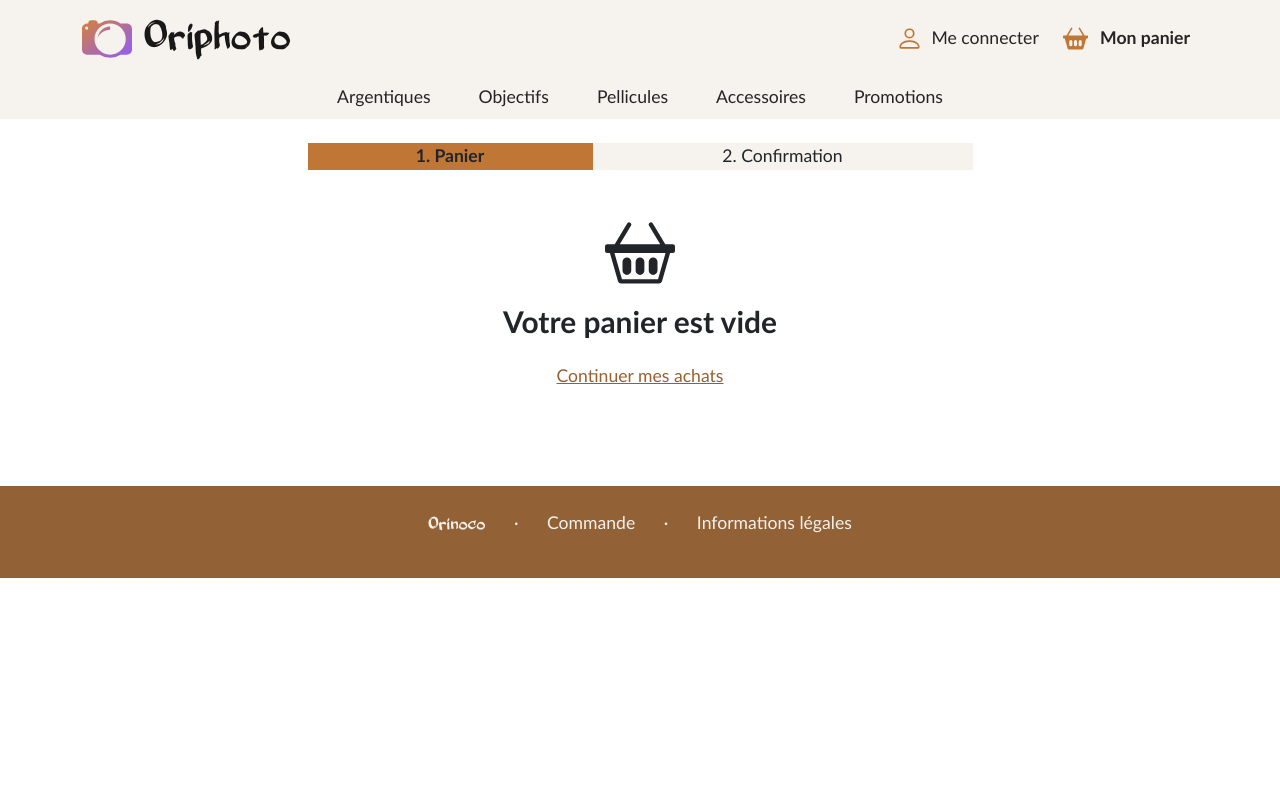
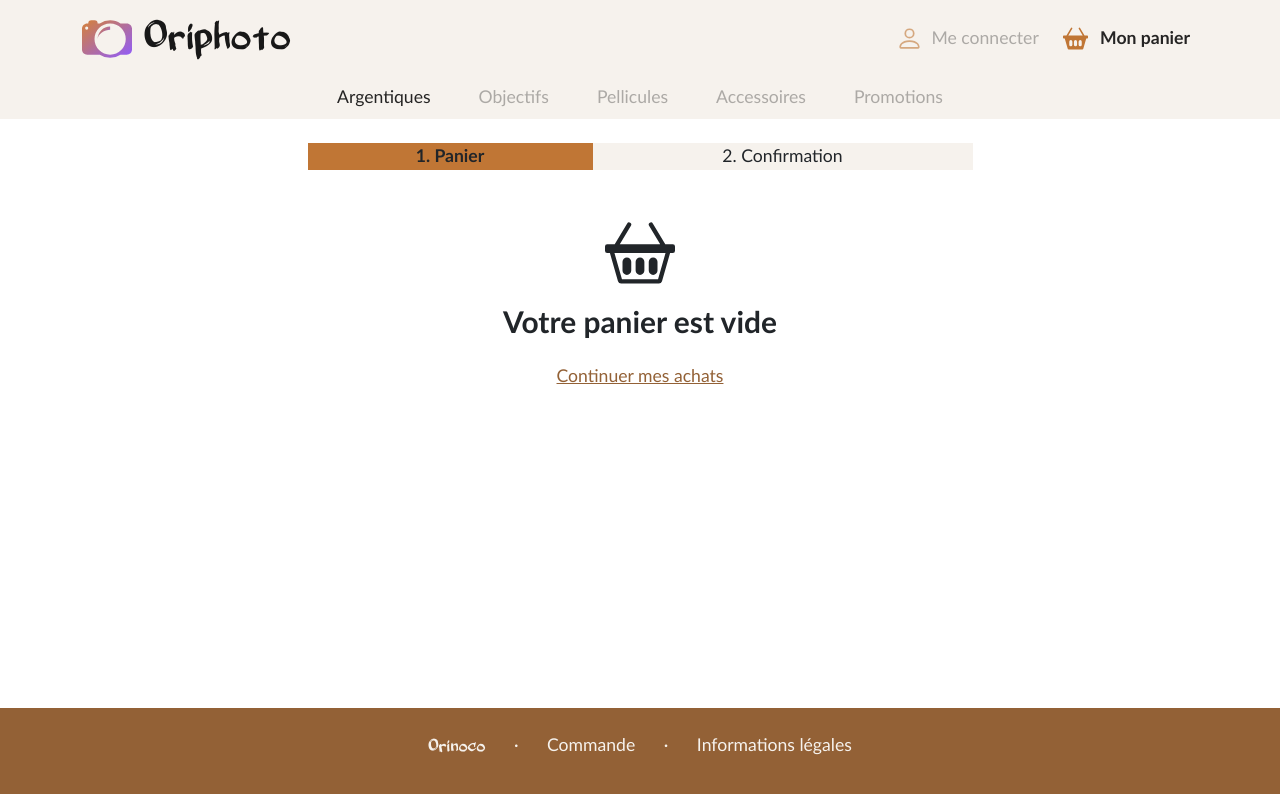
Before and after one commit to MarineFlora/oc_p5_orinoco, a website: page pages/cart.html in a window 1280 px wide. Drawn offline with nearby package versions, Linux system fonts and the light colour scheme.

Commit message:
disabling fake links header + better page height

```diff
--- a/pages/cart.html
+++ b/pages/cart.html
@@ -38,7 +38,7 @@
 
                             <ul class="navbar-nav d-flex align-items-center">
                                 <li class="nav-item">
-                                    <a class="nav-link d-flex align-items-center" href="#">
+                                    <a class="nav-link d-flex align-items-center disabled" href="#">
                                         <svg xmlns="http://www.w3.org/2000/svg" width="27" height="27" fill="currentColor" class="mx-2 bi bi-person navbar-icon" viewBox="0 0 16 16">
                                             <path d="M8 8a3 3 0 1 0 0-6 3 3 0 0 0 0 6zm2-3a2 2 0 1 1-4 0 2 2 0 0 1 4 0zm4 8c0 1-1 1-1 1H3s-1 0-1-1 1-4 6-4 6 3 6 4zm-1-.004c-.001-.246-.154-.986-.832-1.664C11.516 10.68 10.289 10 8 10c-2.29 0-3.516.68-4.168 1.332-.678.678-.83 1.418-.832 1.664h10z"/>
                                         </svg>
@@ -76,19 +76,19 @@
                                     </li>
 
                                     <li class="nav-item">
-                                        <a class="nav-link d-flex flex-md-column px-4 " href="#">Objectifs</a>
+                                        <a class="nav-link d-flex flex-md-column px-4 disabled" href="#">Objectifs</a>
                                     </li>
 
                                     <li class="nav-item">
-                                        <a class="nav-link d-flex flex-md-column px-4 " href="#">Pellicules</a>
+                                        <a class="nav-link d-flex flex-md-column px-4 disabled" href="#">Pellicules</a>
                                     </li>
 
                                     <li class="nav-item">
-                                        <a class="nav-link d-flex flex-md-column px-4 " href="#">Accessoires</a>
+                                        <a class="nav-link d-flex flex-md-column px-4 disabled" href="#">Accessoires</a>
                                     </li>
 
                                     <li class="nav-item">
-                                        <a class="nav-link d-flex flex-md-column px-4 " href="#">Promotions</a>
+                                        <a class="nav-link d-flex flex-md-column px-4 disabled" href="#">Promotions</a>
                                     </li>
                                 </ul>
 
@@ -226,7 +226,7 @@
 
         <!-- FOOTER -->
         <footer>
-            <div class="second-footer-area py-3 mt-5">
+            <div class="second-footer-area py-3 ">
                 <div class="container">
                     <div class="row">
                         <div class="col">
--- /dev/null
+++ b/scss/base/_base.scss
@@ -0,0 +1,12 @@
+html, body {
+    height: 100%;
+}
+
+body {
+    display: flex;
+    flex-direction: column;
+}
+
+main {
+    flex-grow: 1;
+}
--- a/scss/custom-layouts/_header.scss
+++ b/scss/custom-layouts/_header.scss
@@ -10,8 +10,11 @@
     .navbar-icon {
         color: $primary;
     }
+    .nav-item .disabled .navbar-icon  {
+        color: rgba($primary, .6);
+    }
     .nav-link  {
-        &:hover > .navbar-icon {
+        &:hover > .navbar-icon, .nav-item .disabled .navbar-icon {
             color: rgba($primary, .6);
             transition : $nav-link-transition;
         }
@@ -20,7 +23,7 @@
 
 .second-nav {
     padding: 0;
-    .nav-item {
+    .nav-item  {
         &:hover {
             .nav-link {
                 color:$secondary;
@@ -36,6 +39,7 @@
         color:$secondary;
         border-bottom: $secondary solid 3px;
     }
+
 }
 
 @include media-breakpoint-down(md) {
--- a/scss/style.scss
+++ b/scss/style.scss
@@ -31,7 +31,8 @@
 //import Bootstrap end
 
 // fichiers customisation layout
-@import "./custom-layouts/typography";
+@import "./base/base";
+@import "./base/typography";
 @import "./custom-layouts/header";
 @import "./custom-layouts/footer";
 // fichiers customisation pages
```
Also changed, not shown: index.html (+6 -6 lines), pages/product.html (+6 -6 lines), css/style.css, scss/base/_typography.scss (line endings or trailing spaces), 1 other file.
